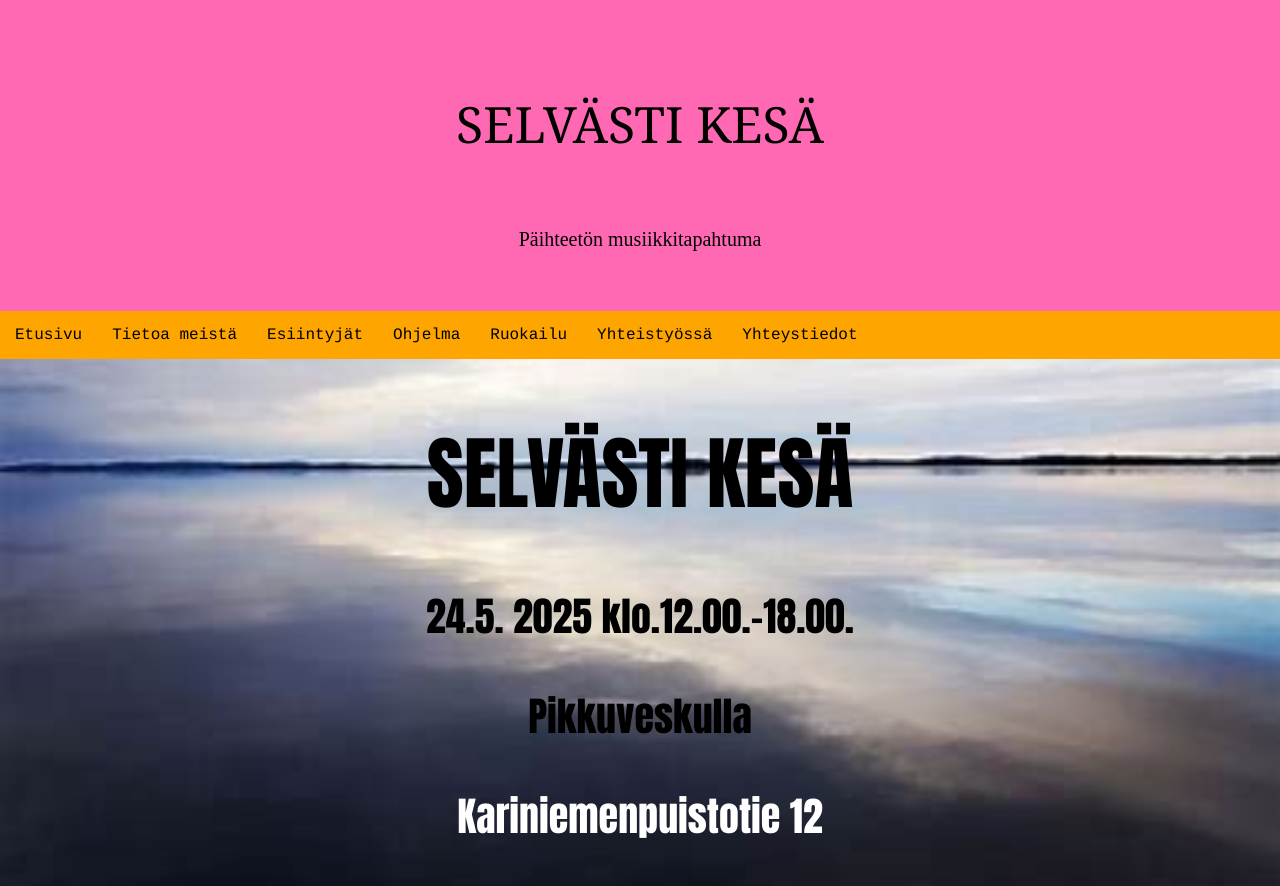
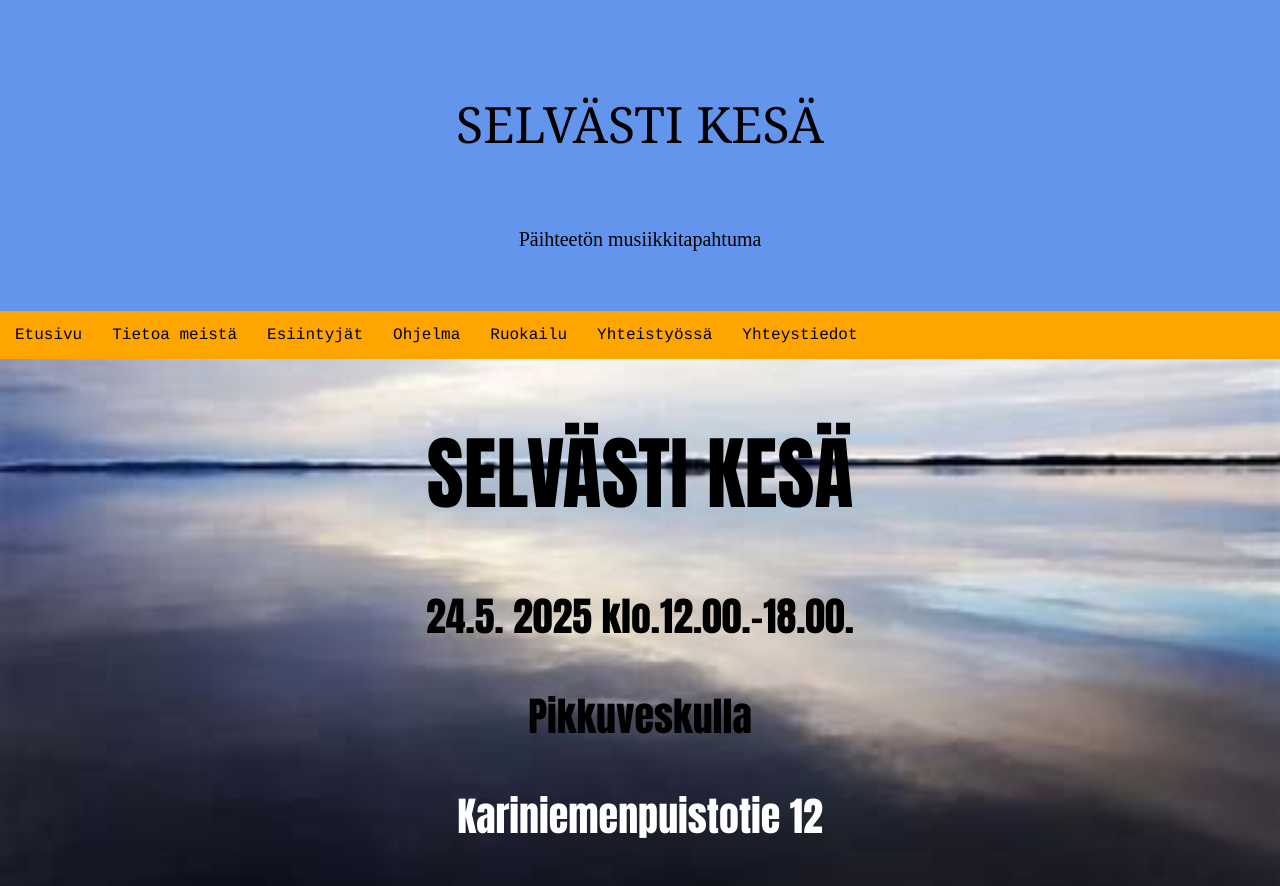
Before and after one commit to Kooranontti/kooranontti.github.io, a plain HTML site: page index.html in a window 1280 px wide. Drawn offline with Linux system fonts and the light colour scheme.

Commit message:
Update index.html

```diff
--- a/index.html
+++ b/index.html
@@ -14,7 +14,7 @@
 
         .ylapalkki{
 
-            background-color:hotpink;
+            background-color:cornflowerblue;
             text-align:center;
             padding:10px;
             margin:0px;
```
